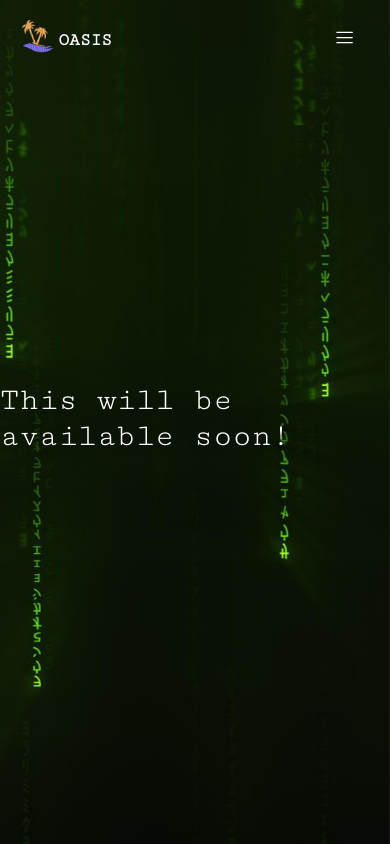
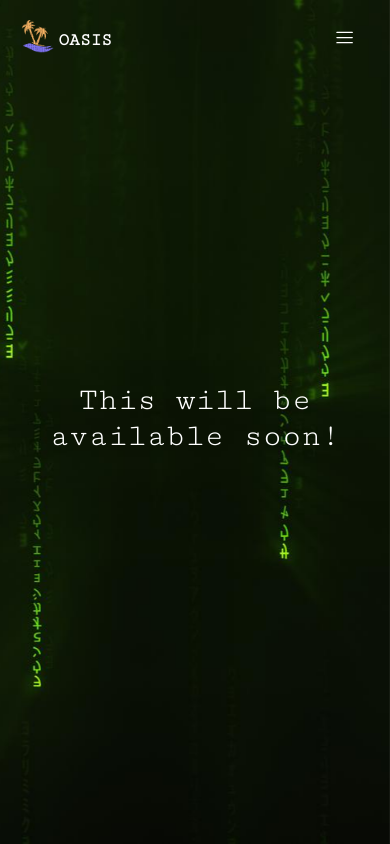
Before and after one commit to imprasanna/portfolio, a React (Vite) app in the folder frontend/: page /whoami in a window 390 px wide. Built offline with nearby package versions, Linux system fonts and the light colour scheme.

Commit message:
A bit of responsiveness maintined in blog and whoami pages

```diff
--- a/frontend/src/pages/blog.jsx
+++ b/frontend/src/pages/blog.jsx
@@ -12,6 +12,7 @@ function Blog() {
           height: "80vh",
           alignItems: "center",
           justifyContent: "center",
+          textAlign: "center",
         }}
       >
         <div>Under development!</div>
--- a/frontend/src/pages/whoami.jsx
+++ b/frontend/src/pages/whoami.jsx
@@ -12,6 +12,7 @@ function Whoami() {
           height: "80vh",
           alignItems: "center",
           justifyContent: "center",
+          textAlign: "center",
         }}
       >
         <div>This will be available soon!</div>
```
